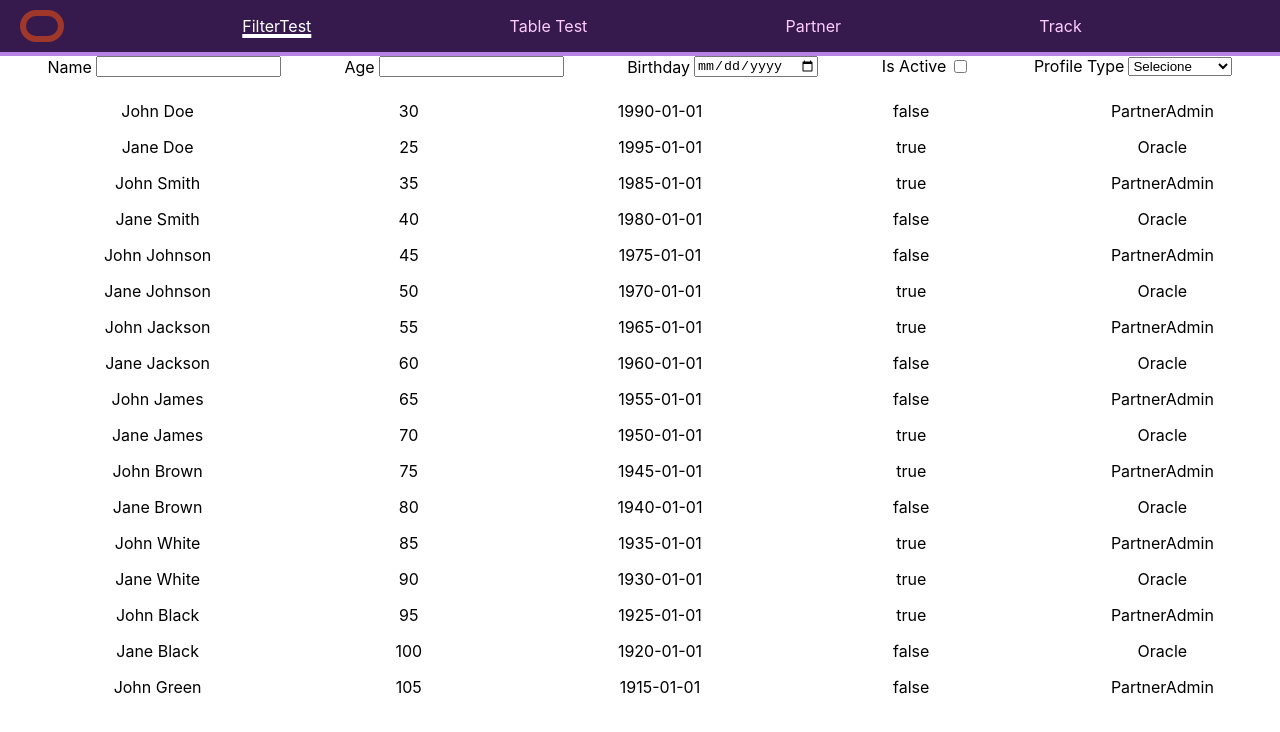
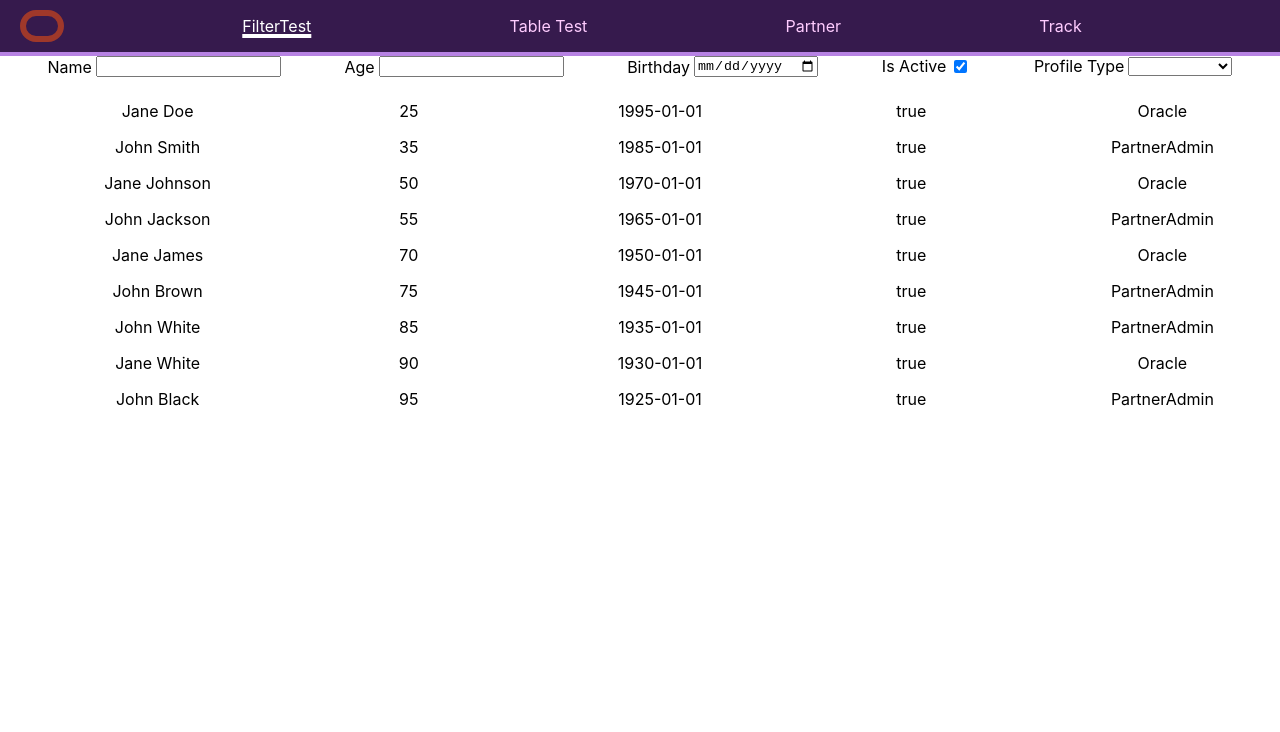
Before and after one commit to projetoKhali/api4front, a Vue app: page / in a window 1280 px wide. Shown: the top 732 px of the page. Built offline with nearby package versions, Linux system fonts and the light colour scheme.

Commit message:
feat: add optional `default` attribute in `FilterField` type

```diff
--- a/src/components/Filter.vue
+++ b/src/components/Filter.vue
@@ -13,10 +13,13 @@
           ? $event.target.checked
           : $event.target.value
         )"
+        :value="field.default"
+        :checked="field.default"
       />
       <select
         v-else-if="field.dropdown"
         @change="field.onChange($event.target.value)"
+        :value="field.default"
         >
           <option
             v-for="(option, optionIndex) in [null, ...field.dropdown]"
@@ -32,6 +35,7 @@
 export type FilterField = {
   title: string;
   onChange: (value: string) => void;
+  default?: string;
 } & (
   | {
       dropdown: string[];
--- a/src/views/FilterTest.vue
+++ b/src/views/FilterTest.vue
@@ -147,10 +147,10 @@ const currentFilters = ref<{
   isActive: string | null;
   profileType: string | null;
 }>({
-  name: null,
+  name: '',
   age: null,
   birthday: null,
-  isActive: null,
+  isActive: true,
   profileType: null,
 });
 
@@ -200,6 +200,7 @@ const fields: FilterField[] = [
       filterData();
     },
     type: 'text',
+    default: currentFilters.value.name,
   },
   {
     title: 'Age',
@@ -208,6 +209,7 @@ const fields: FilterField[] = [
       filterData();
     },
     type: 'number',
+    default: currentFilters.value.age,
   },
   {
     title: 'Birthday',
@@ -216,6 +218,7 @@ const fields: FilterField[] = [
       filterData();
     },
     type: 'date',
+    default: currentFilters.value.birthday,
   },
   {
     title: 'Is Active',
@@ -224,6 +227,7 @@ const fields: FilterField[] = [
       filterData();
     },
     type: 'checkbox',
+    default: currentFilters.value.isActive,
   },
   {
     title: 'Profile Type',
@@ -232,6 +236,7 @@ const fields: FilterField[] = [
       filterData();
     },
     dropdown: ['PartnerAdmin', 'Oracle'],
+    default: currentFilters.value.profileType,
   },
 ];
 
```
